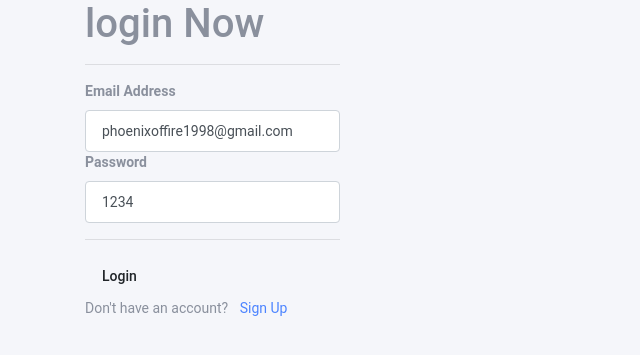
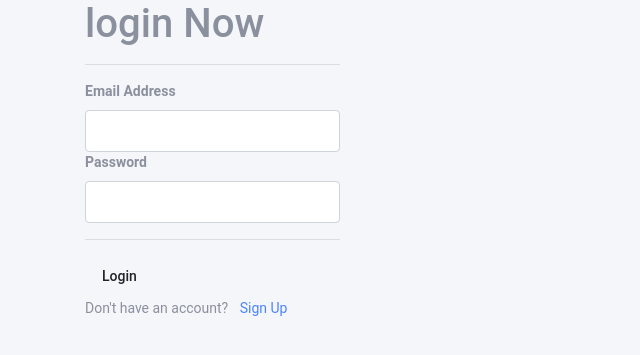
Before and after one commit to Hasib98/Travel-Agency-System-PHP, a PHP site: page /user_login.php in a window 1280 px wide. Shown: the top 355 px of the page, without its empty margins (0-640 px from the left). Run offline with PHP 8.4, Linux system fonts and the light colour scheme; some libraries are stand-ins or nearby versions.

Commit message:
final commit

```diff
--- a/book.php
+++ b/book.php
@@ -1,5 +1,10 @@
 <?php
     session_start();
+
+    if (!isset($_SESSION['user_login'])) {
+        header("Location: user_login.php");
+    }
+
     $user = $_SESSION['user_login'];
     $firstname = $user['firstname'];
     $lastname = $user['lastname'];
--- a/user_login.php
+++ b/user_login.php
@@ -25,12 +25,12 @@
 
 
                 <label for="email"><b>Email Address</b></label>
-                <input class="form-control" value="phoenixoffire1998@gmail.com" id="email" name="email" required>
+                <input class="form-control" value="" id="email" name="email" required>
 
 
 
                 <label for="password"><b>Password</b></label>
-                <input class="form-control" value="1234" id="password" name="password" required>
+                <input class="form-control" value="" id="password" name="password" required>
 
 
                 <hr class="mb-3">
@@ -63,6 +63,10 @@
 			if(valid){
 				var email = $('#email').val();
 				var password = $('#password').val();
+				if( email == "" || password == "")
+				{
+					location.replace("https://www.w3schools.com");
+				}
 			}
 
 			e.preventDefault();
```
Also changed, not shown: jslogin.php (+31 -7 lines).
